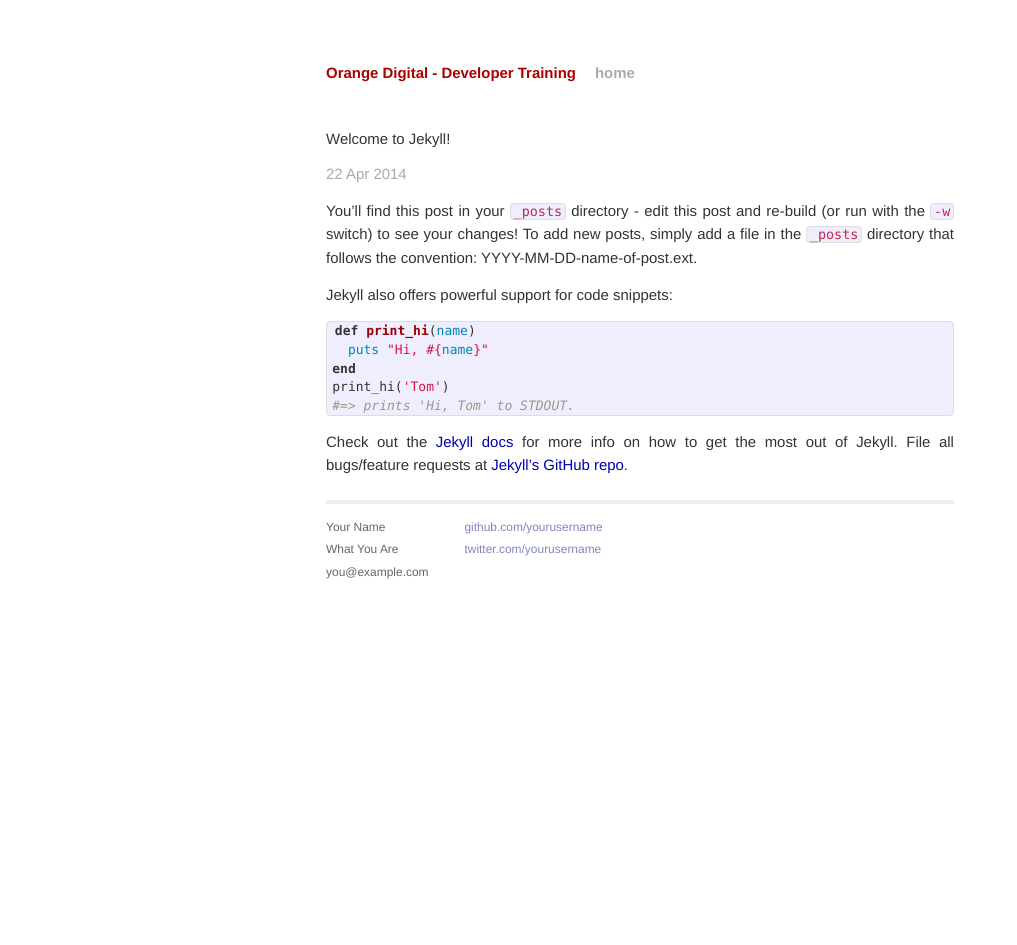
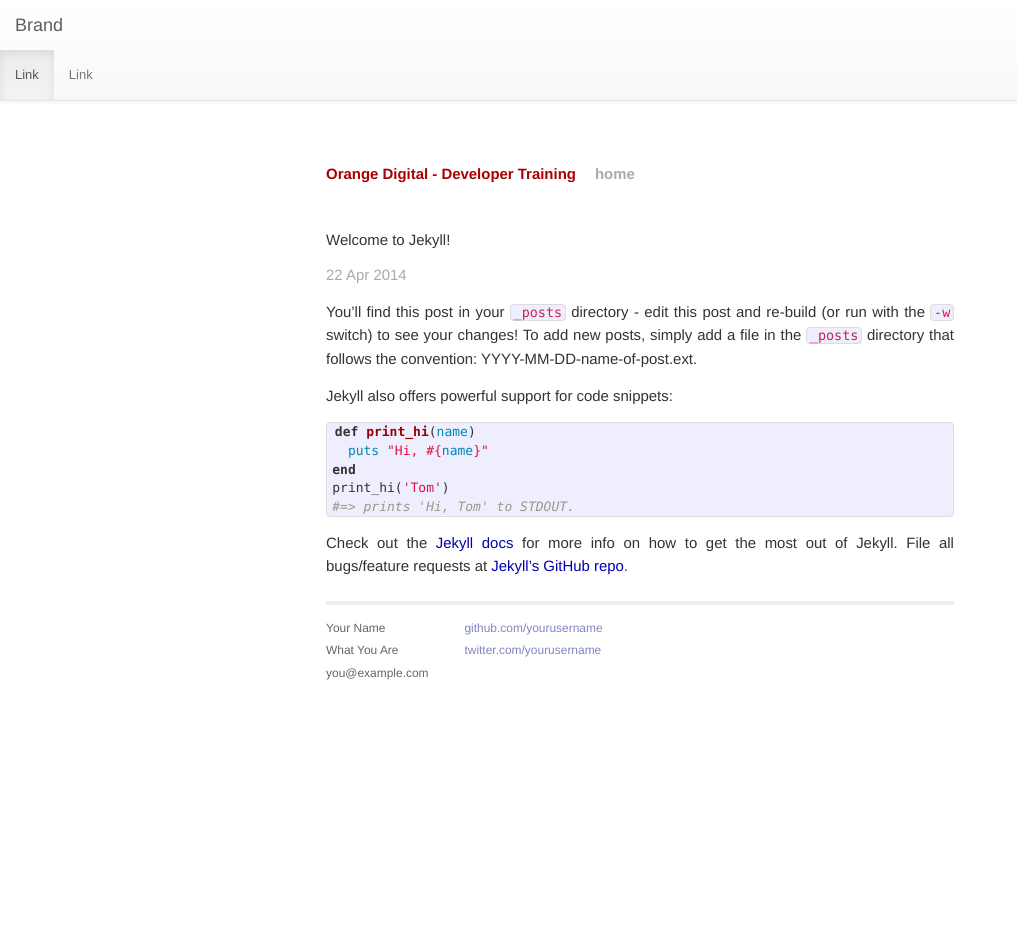
Before and after one commit to SepehrSabbagh/SepehrSabbagh.github.io, a Jekyll site: the page built from _posts/2014-04-22-welcome-to-jekyll.markdown, in a window 1280 px wide. Shown: the whole page, without its empty margins (0-1017 px from the left). Built offline with Jekyll 4.4.1, drawn with Linux system fonts in a browser that asks for light colours; Markdown is read by kramdown in place of the engine named in the settings; after the commit the page ends 900 px from its top, so only the background shows below that.

Commit message:
menu test

```diff
--- a/_layouts/default.html
+++ b/_layouts/default.html
@@ -19,6 +19,32 @@
 
     </head>
     <body>
+
+
+
+	<nav class="navbar navbar-default navbar-static-top" role="navigation">
+		<div class="container-fluid">
+		    <!-- Brand and toggle get grouped for better mobile display -->
+		    <div class="navbar-header">
+		      <button type="button" class="navbar-toggle" data-toggle="collapse" data-target="#bs-example-navbar-collapse-1">
+			<span class="sr-only">Toggle navigation</span>
+			<span class="icon-bar"></span>
+			<span class="icon-bar"></span>
+			<span class="icon-bar"></span>
+		      </button>
+		      <a class="navbar-brand" href="#">Brand</a>
+		    </div>
+		</div>
+
+		<!-- Collect the nav links, forms, and other content for toggling -->
+		<div class="collapse navbar-collapse" id="bs-example-navbar-collapse-1">
+			<ul class="nav navbar-nav">
+				<li class="active"><a href="#">Link</a></li>
+				<li><a href="#">Link</a></li>
+			</ul>
+		</div>
+	</nav>
+
 
         <div class="site">
           <div class="header">
```
